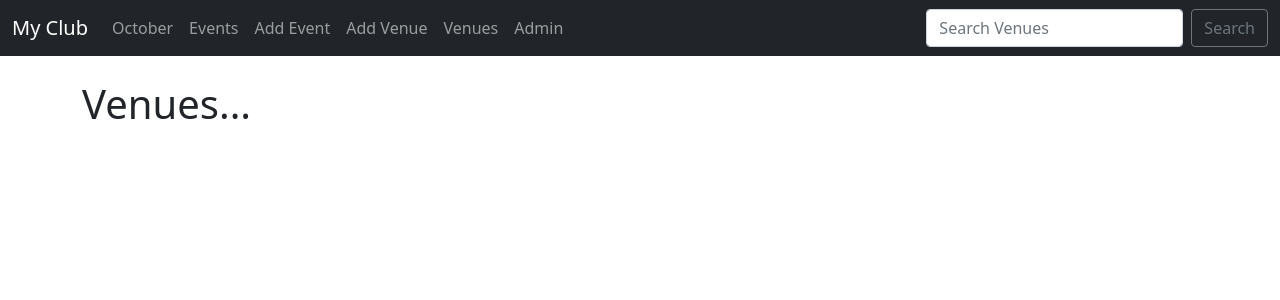
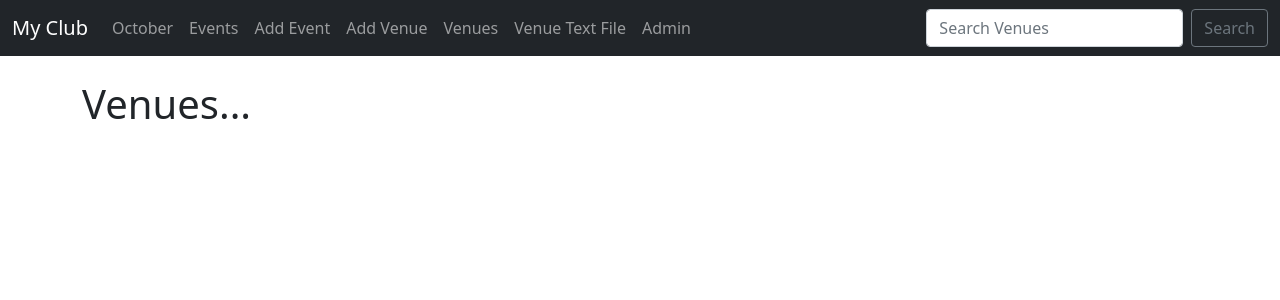
Before and after one commit to omkarhcode/MyClub, a Django app: page /list_venues in a window 1280 px wide. Shown: the top 300 px of the page. Run offline with Django 3.2, Linux system fonts and the light colour scheme; data that the repository does not hold is empty.

Commit message:
Create functionality to download .txt file with venues

```diff
--- a/events/templates/events/navbar.html
+++ b/events/templates/events/navbar.html
@@ -28,6 +28,10 @@
         </li>
 
         <li class="nav-item">
+          <a class="nav-link" href="{% url 'venue-text' %}">Venue Text File</a>
+        </li>
+
+        <li class="nav-item">
           <a class="nav-link" href="/admin" target="_blank">Admin</a>
         </li>
 
--- a/events/templates/events/venues.html
+++ b/events/templates/events/venues.html
@@ -5,9 +5,13 @@
     {% for venue in venue_list %}
     <tbody>
         <tr>
-            <td><a href="{% url 'show-venue' venue.id %}" title="">{{venue}}</a> </td>
-            <td align="right"><a href="{% url 'update-venue' venue.id %}" title="" type="button" class="btn btn-outline-secondary btn-sm">Update</a></td>
-            <td align="right"><a href="{% url 'delete-venue' venue.id %}" title="" type="button" class="btn btn-outline-danger btn-sm">Delete</a></td>
+            <td>
+                <a href="{% url 'show-venue' venue.id %}" title="">{{venue}}</a>
+            </td>
+            <td align="right">
+                <a href="{% url 'update-venue' venue.id %}" title="" type="button" class="btn btn-outline-secondary btn-sm">Update</a> |
+                <a href="{% url 'delete-venue' venue.id %}" title="" type="button" class="btn btn-outline-danger btn-sm">Delete</a>
+            </td>
         </tr>
     </tbody>
     {% endfor %}
--- a/events/urls.py
+++ b/events/urls.py
@@ -14,4 +14,5 @@ urlpatterns = [
     path('add_event', views.add_event, name="add-event"),
     path('delete_event/<event_id>', views.delete_event, name="delete-event"),
     path('delete_venue/<venue_id>', views.delete_venue, name="delete-venue"),
+    path('venue_text', views.venue_text, name='venue-text'),
 ]
--- a/events/views.py
+++ b/events/views.py
@@ -2,9 +2,32 @@ from django.shortcuts import render, redirect
 import calendar
 from calendar import HTMLCalendar
 from datetime import datetime
-from django.http import HttpResponseRedirect
+from django.http import HttpResponseRedirect, HttpResponse
 from .models import Event, Venue
 from .forms import VenueForm, EventForm
+
+# Generate text file venue list
+def venue_text(request):
+	response = HttpResponse(content_type='text/palin')
+	response['Content-Disposition'] = 'attachment; filename=venues.txt'
+
+	# Designate the Model
+	venues = Venue.objects.all()
+
+	# Create blank list
+	lines = []
+
+	# Loop through and output
+	for venue in venues:
+		lines.append(f'{venue.name}\n{venue.address}\n{venue.zip_code}\n{venue.phone}\n{venue.web}\n{venue.email_address}\n\n')
+
+	# lines = ["This is line 1\n",
+	# "This is line 2\n",
+	# "This is line 3"]
+
+	# Write to TextFile
+	response.writelines(lines)
+	return response
 
 def delete_venue(request, venue_id):
 	venue = Venue.objects.get(pk=venue_id)
```
